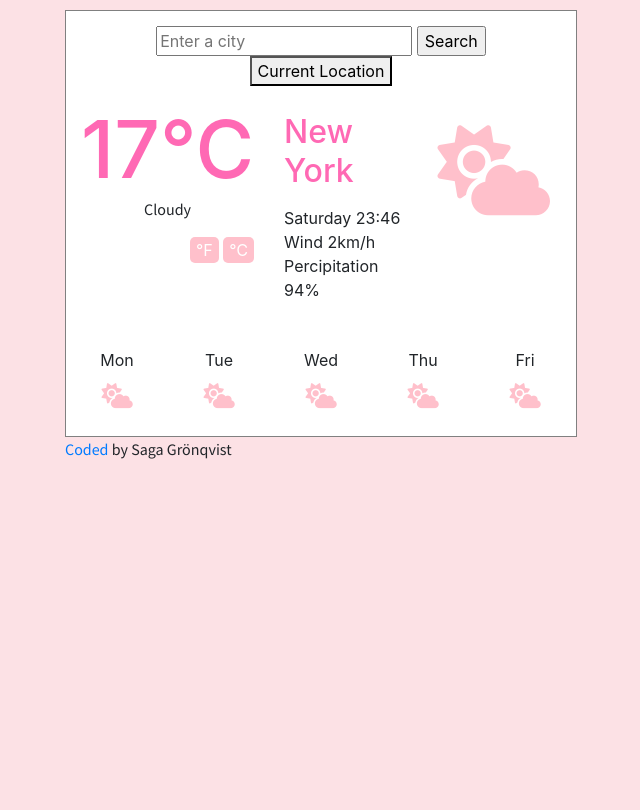
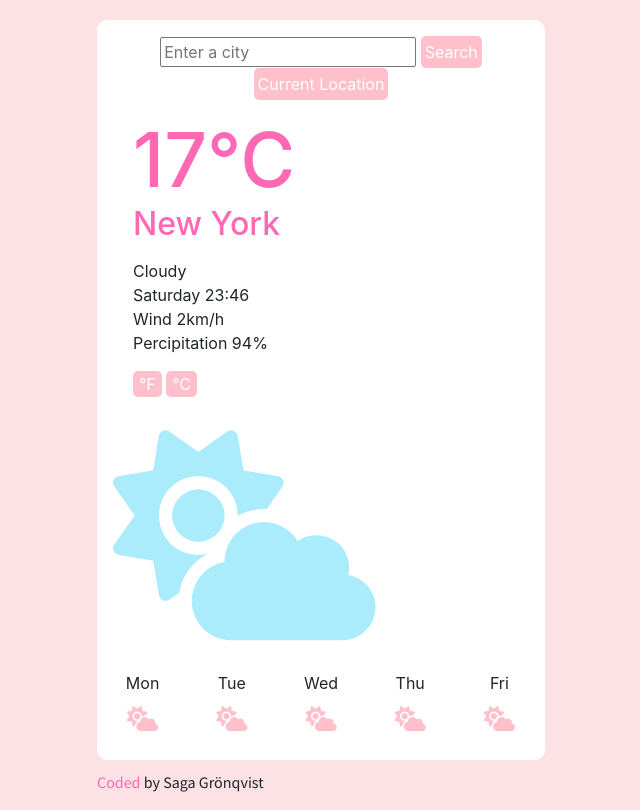
Before and after one commit to sagagronqvist/shecodes-project, a plain HTML site: page index.html in a window 1280 px wide. Shown: the whole page, without its empty margins (319-959 px from the left). Drawn offline with nearby package versions, Linux system fonts and the light colour scheme.

Commit message:
CSS styling changes
Updated the CSS styling and switched 3 col to 2 in HTML, moving most of the functions to col nr1.

```diff
--- a/index.html
+++ b/index.html
@@ -32,11 +32,19 @@
 
                 <div class="col">
                     <div class id="tempNow">
-                        <h1>17&#8451;</h1>
+                        <h1>17&#8451</h1>
                     </div>
-                    <div class id="description">
-                        <p>Cloudy</p>
+                    <div class id="searchedCity">
+                        <h2>New York</h2>
                     </div>
+                    <ul>
+                        <p>
+                        <li><span class id="description">Cloudy</span></li>
+                        <li><span class id="currentDate">Sunday 19:52</span></li>
+                        <li>Wind <span class id="currentWind">2</span>km/h</li>
+                        <li>Percipitation <span class id="currentHumidity">94</span>%</li>
+                        </p>
+                    </ul>
                     <div class="buttonbox">
                         <button id="tempButtonF">&#8457</button>
                         <button id="tempButtonC">&#8451</button>
@@ -44,21 +52,9 @@
                 </div>
 
                 <div class="col">
-                    <div class id="searchedCity">
-                        <h2>New York</h2>
-                    </div>
-                    <ul>
-                        <p>
-                            <li><span class id="currentDate">Sunday 19:52</span></li>
-                            <li>Wind <span class id="currentWind">2</span>km/h</li>
-                            <li>Percipitation <span class id="currentHumidity">94</span>%</li>
-                        </p>
-                    </ul>
+                    <br><i class="fas fa-cloud-sun"></i>
                 </div>
 
-                <div class="col">
-                    <br><i class="fas fa-cloud-sun"></i>
-                </div>
             </div>
         </div>
 
--- a/style.css
+++ b/style.css
@@ -4,14 +4,12 @@ body {
 
 h1 {
   color: hotpink;
-  font-size: 80px;
-  text-align: center;
+  font-size: 75px;
   margin-bottom: 0;
 }
 h2 {
   color: hotpink;
   margin-bottom: 0;
-  margin-top: 10%;
 }
 
 p {
@@ -20,7 +18,45 @@ p {
 
 ul {
   list-style: none;
-  padding-left: 0;
+  padding-left: 20px;
+}
+
+a {
+  color: hotpink;
+}
+
+a:hover {
+  color: white;
+}
+
+#currentLocation {
+  border: white;
+  padding: 4px;
+  border-radius: 5px;
+  background: pink;
+  color: white;
+}
+
+#currentLocation:hover {
+  background: skyblue;
+  color: white;
+}
+
+input[type="submit" i] {
+  border: white;
+  padding: 4px;
+  border-radius: 5px;
+  background: pink;
+  color: white;
+}
+
+input[type="submit" i]:hover {
+  background: skyblue;
+  color: white;
+}
+
+#tempButtonF {
+  margin-left: 20px;
 }
 
 #tempButtonC,
@@ -37,15 +73,13 @@ ul {
   background: skyblue;
 }
 
-.buttonbox {
-  text-align: right;
-}
-
 .container {
-  width: 40%;
-  border: 1px solid grey;
+  width: 35%;
+  border: 1px solid white;
+  border-radius: 10px;
   background: white;
-  margin-top: 10px;
+  margin-top: 20px;
+  margin-bottom: 10px;
 }
 
 .searchBar {
@@ -54,8 +88,10 @@ ul {
 }
 
 .content i {
-  color: pink;
-  font-size: 90px;
+  color: rgb(170, 235, 252);
+  font-size: 210px;
+  margin-right: 30px;
+  margin-top: 10px;
 }
 
 .forecast {
@@ -71,7 +107,6 @@ ul {
 }
 
 .description p {
-  text-align: center;
   font-size: 19px;
   line-height: 15px;
   margin-right: 25px;
@@ -80,26 +115,22 @@ ul {
 #searchedCity {
   color: hotpink;
   margin-bottom: 0;
-  margin-top: 10%;
   font-size: 2rem;
   font-weight: 500;
   line-height: 1.2;
+  margin-left: 20px;
 }
 
 #tempNow {
   color: hotpink;
-  font-size: 80px;
-  text-align: center;
+  font-size: 75px;
   font-weight: 500;
   line-height: 1.2;
-}
-
-#description {
-  text-align: center;
+  margin-left: 20px;
 }
 
 .gitHubLink {
   display: block;
   margin: 0 auto;
-  width: 40%;
+  width: 35%;
 }
```
